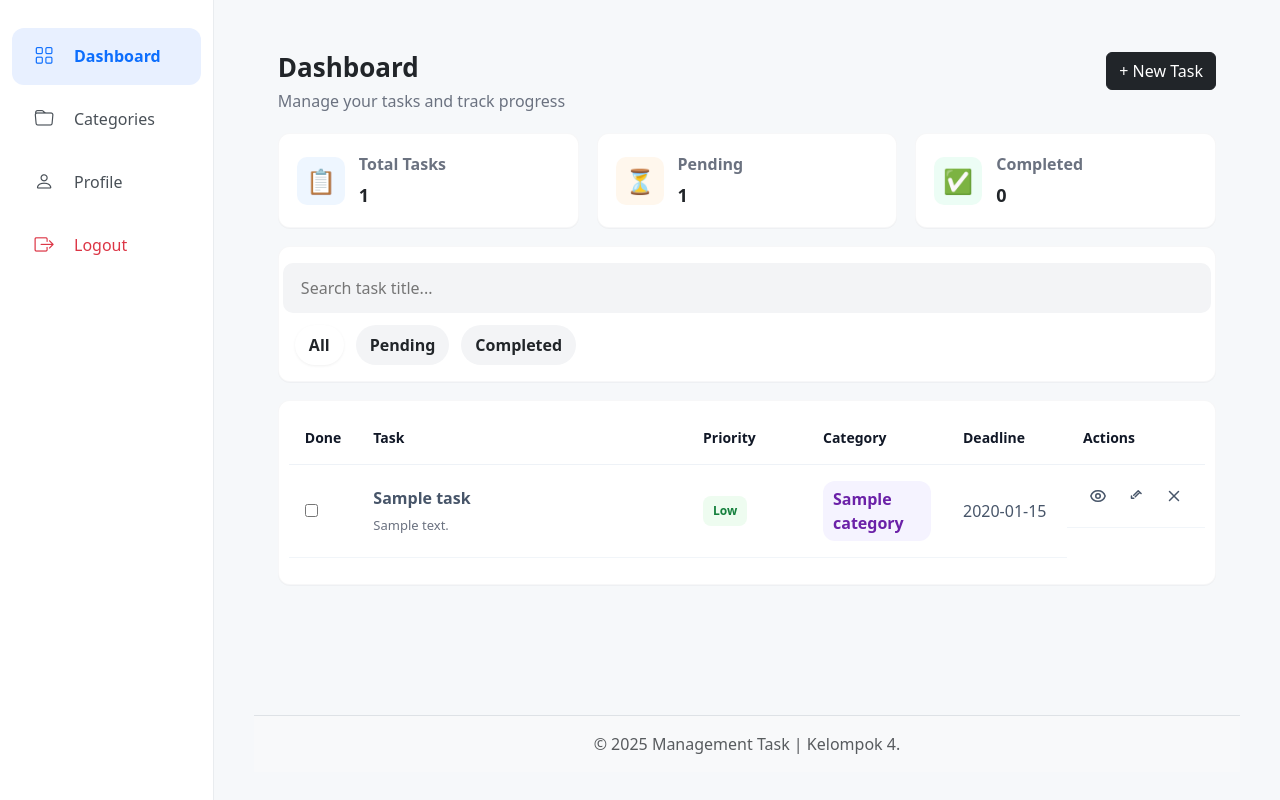
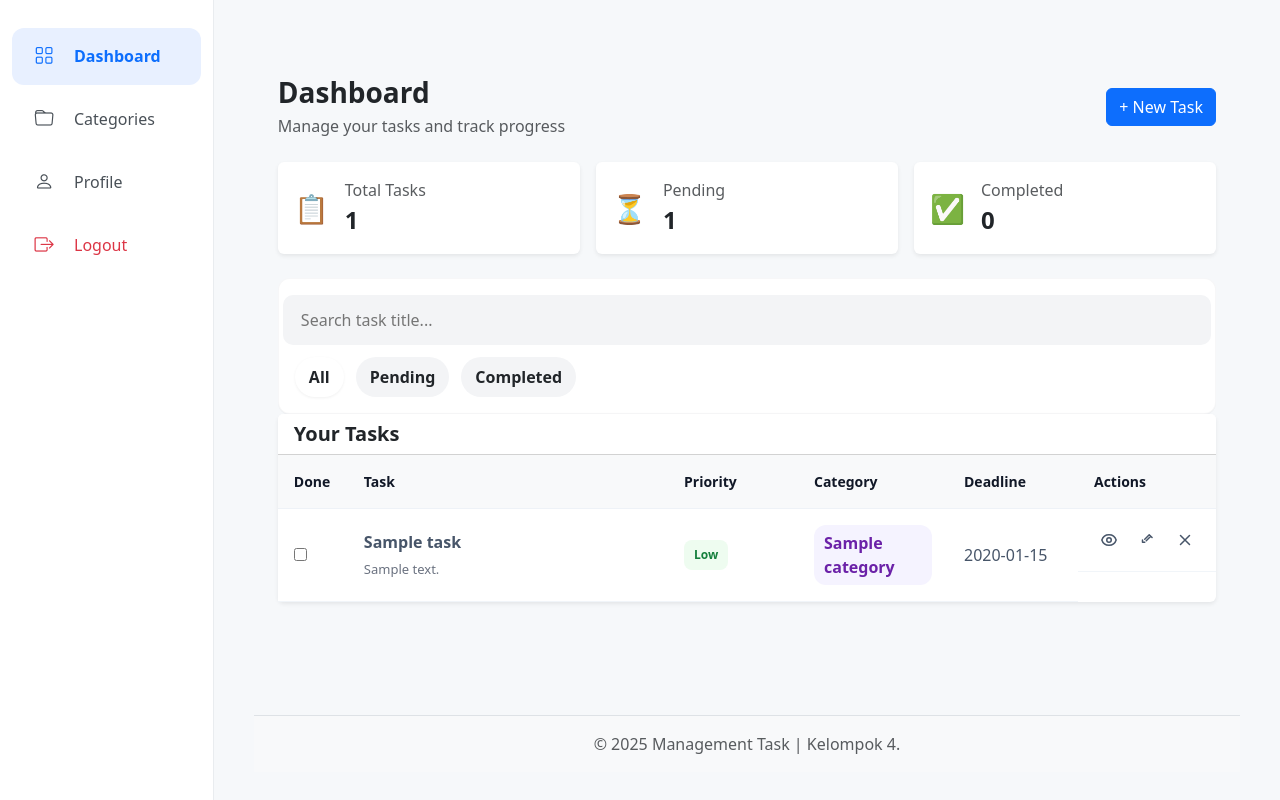
Before and after one commit to Vems04-sync/PPLL_UAS, a PHP site: page /dashboard.php in a window 1280 px wide. Shown: the part 65-865 px from the top of the page. Run offline with PHP 8.4, Linux system fonts and the light colour scheme; the visitor is signed in with stand-in values (Sample User, id 1); tables that the repository leaves empty hold one stand-in row (values such as "Sample post").

Commit message:
PUPT-5 Desain dashboard & implementasi stats logic (Total, Pending, Done)

```diff
--- a/dashboard.php
+++ b/dashboard.php
@@ -352,40 +352,56 @@ if ($user_id > 0 && isset($pdo)) {
 }
 </style>
 
-<div class="app-container">
-    <div class="header-row">
-        <div class="header-left">
-            <h2>Dashboard</h2>
-            <p>Manage your tasks and track progress</p>
+<div class="app-container py-4">
+    <div class="d-flex justify-content-between align-items-center mb-4">
+        <div>
+            <h3 class="fw-bold mb-1">Dashboard</h3>
+            <div class="text-muted">Manage your tasks and track progress</div>
         </div>
-        <div>
-            <button class="btn btn-dark" data-bs-toggle="modal" data-bs-target="#addTaskModal">+ New Task</button>
-        </div>
+        <button class="btn btn-primary" data-bs-toggle="modal" data-bs-target="#addTaskModal">
+            + New Task
+        </button>
     </div>
 
-    <!-- Statistik Task -->
-    <div class="cards-wrap">
-        <div class="stat-card">
-            <div class="stat-icon icon-blue">📋</div>
-            <div class="stat-content">
-                <div class="label">Total Tasks</div>
-                <div class="value" id="totalTasks"><?= $totalTasks ?></div>
+    <!-- Statistik -->
+    <div class="row g-3 mb-4">
+
+        <div class="col-md-4">
+            <div class="card shadow-sm border-0">
+                <div class="card-body d-flex align-items-center">
+                    <div class="me-3 fs-3">📋</div>
+                    <div>
+                        <div class="text-muted">Total Tasks</div>
+                        <div class="fs-4 fw-bold" id="totalTasks"><?= $totalTasks ?></div>
+                    </div>
+                </div>
             </div>
         </div>
-        <div class="stat-card">
-            <div class="stat-icon icon-amber">⏳</div>
-            <div class="stat-content">
-                <div class="label">Pending</div>
-                <div class="value" id="pendingTasks"><?= $pendingTasks ?></div>
+
+        <div class="col-md-4">
+            <div class="card shadow-sm border-0">
+                <div class="card-body d-flex align-items-center">
+                    <div class="me-3 fs-3">⏳</div>
+                    <div>
+                        <div class="text-muted">Pending</div>
+                        <div class="fs-4 fw-bold" id="pendingTasks"><?= $pendingTasks ?></div>
+                    </div>
+                </div>
             </div>
         </div>
-        <div class="stat-card">
-            <div class="stat-icon icon-green">✅</div>
-            <div class="stat-content">
-                <div class="label">Completed</div>
-                <div class="value" id="completedTasks"><?= $completedTasks ?></div>
+
+        <div class="col-md-4">
+            <div class="card shadow-sm border-0">
+                <div class="card-body d-flex align-items-center">
+                    <div class="me-3 fs-3">✅</div>
+                    <div>
+                        <div class="text-muted">Completed</div>
+                        <div class="fs-4 fw-bold" id="completedTasks"><?= $completedTasks ?></div>
+                    </div>
+                </div>
             </div>
         </div>
+
     </div>
 
     <!-- Search / Filter -->
@@ -538,19 +554,25 @@ if ($user_id > 0 && isset($pdo)) {
 
 
     <!-- Table Tasks -->
-    <div class="table-wrap">
-        <div class="table-card">
-            <table class="table">
-                <thead>
+    <div class="card shadow-sm border-0">
+        <div class="card-header bg-white">
+            <h5 class="m-0 fw-bold">Your Tasks</h5>
+        </div>
+
+        <div class="card-body p-0">
+
+            <table class="table table-hover mb-0">
+                <thead class="table-light">
                     <tr>
-                        <th class="checkbox-td">Done</th>
+                        <th style="width:70px;">Done</th>
                         <th>Task</th>
-                        <th style="width:120px;">Priority</th>
-                        <th style="width:140px;">Category</th>
-                        <th style="width:120px;">Deadline</th>
-                        <th style="width:120px;">Actions</th>
+                        <th style="width:130px;">Priority</th>
+                        <th style="width:150px;">Category</th>
+                        <th style="width:130px;">Deadline</th>
+                        <th style="width:110px;">Actions</th>
                     </tr>
                 </thead>
+
                 <tbody id="tasksTbody">
                     <?php if (!empty($tasks)): ?>
                     <?php foreach($tasks as $t):
@@ -607,9 +629,8 @@ if ($user_id > 0 && isset($pdo)) {
                     <?php else: ?>
                     <tr>
                         <td colspan="6">
-                            <div class="empty-state">
-                                <h4>No tasks yet</h4>
-                                <div>Add your first task using the <strong>New Task</strong> button.</div>
+                            <div class="p-4 text-center text-muted" id="tableEmptyState">
+                                No tasks yet — click “New Task” to add one.
                             </div>
                         </td>
                     </tr>
--- a/functions/auth.php
+++ b/functions/auth.php
@@ -9,7 +9,7 @@ require_once $base_path . '/config/database.php'; // load PDO
 function checkLogin()
 {
     if (!isset($_SESSION['user_id'])) {
-        header("Location: ../process/auth_login.php");
+        header("Location: ../login.php");
         exit;
     }
 }
--- a/layout/sidebar.php
+++ b/layout/sidebar.php
@@ -78,7 +78,7 @@ if (!function_exists('getInitials')) {
                     <i class="bi bi-person me-2"></i> Profile
                 </a>
 
-                <a href="logout.php" class="sidebar-link text-danger" onclick="return confirm('Yakin ingin keluar?');">
+                <a href="process/auth_login.php?action=logout" class="sidebar-link text-danger" onclick="return confirm('Yakin ingin keluar?');">
                     <i class="bi bi-box-arrow-right me-2 text-danger"></i> Logout
                 </a>
 
```
Also changed, not shown: index.php (+0 -10 lines).
